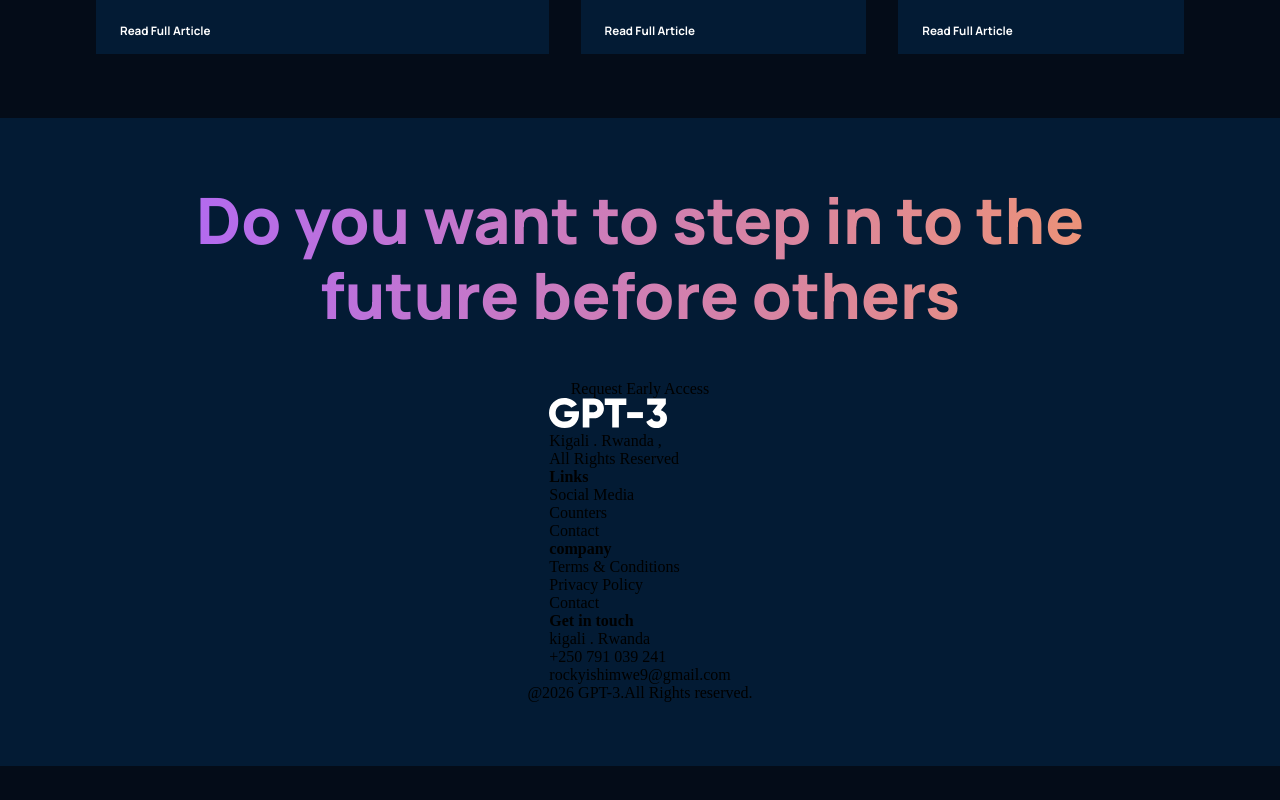
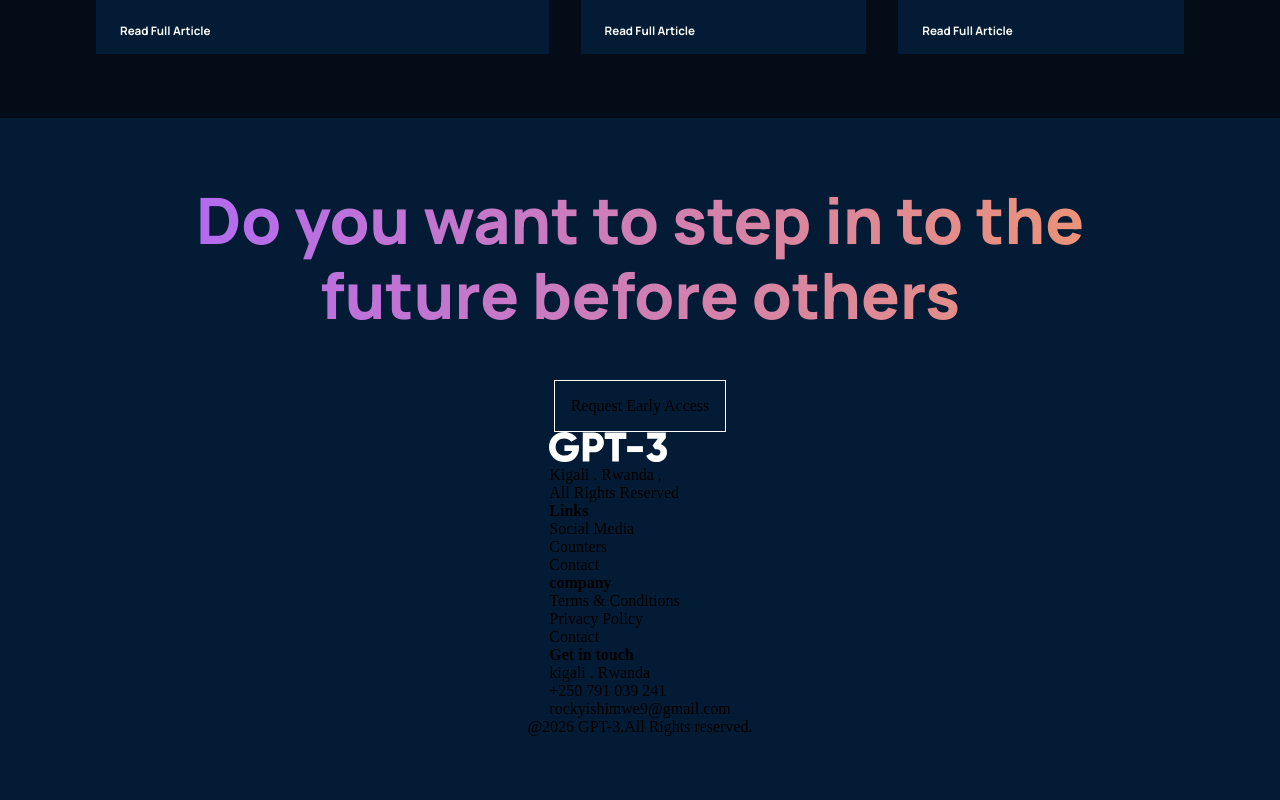
Before and after one commit to rockyishimwe/gpt3, a React (Create React App) app: page / in a window 1280 px wide. Shown: the part 3717-4517 px from the top of the page. Before the commit the page ends 4483 px from the top, so only its background shows below. Built offline with nearby package versions, Linux system fonts and the light colour scheme.

Commit message:
added footer styles cont..

```diff
--- a/src/containers/footer/footer.css
+++ b/src/containers/footer/footer.css
@@ -17,3 +17,10 @@
     font-size: 64px;
     line-height: 75px;
 }
+.gpt3__footer-btn {
+    display: flex;
+    justify-content: center;
+    align-items: center;
+    padding: 1rem;
+    border:  1px solid #fff;
+}
```
